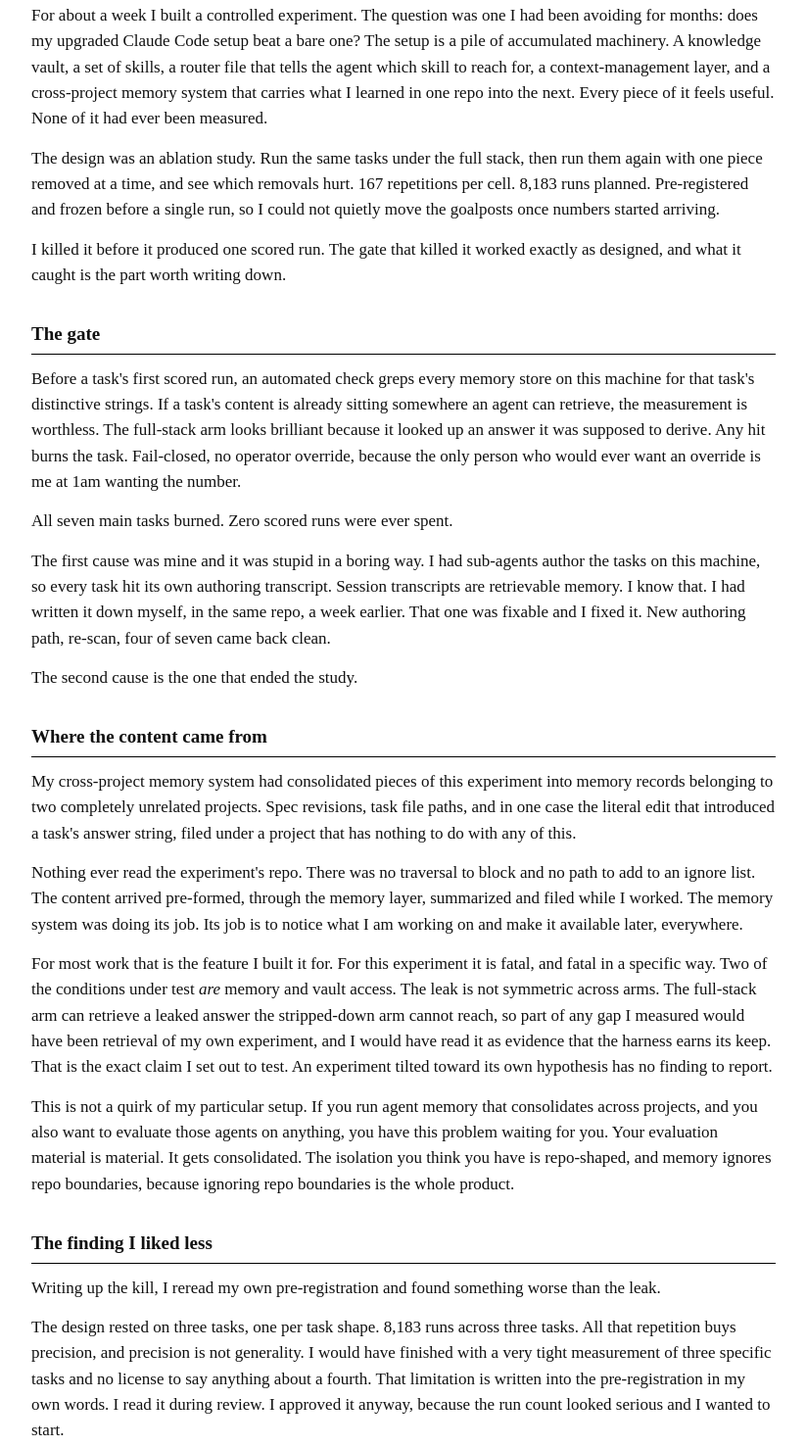
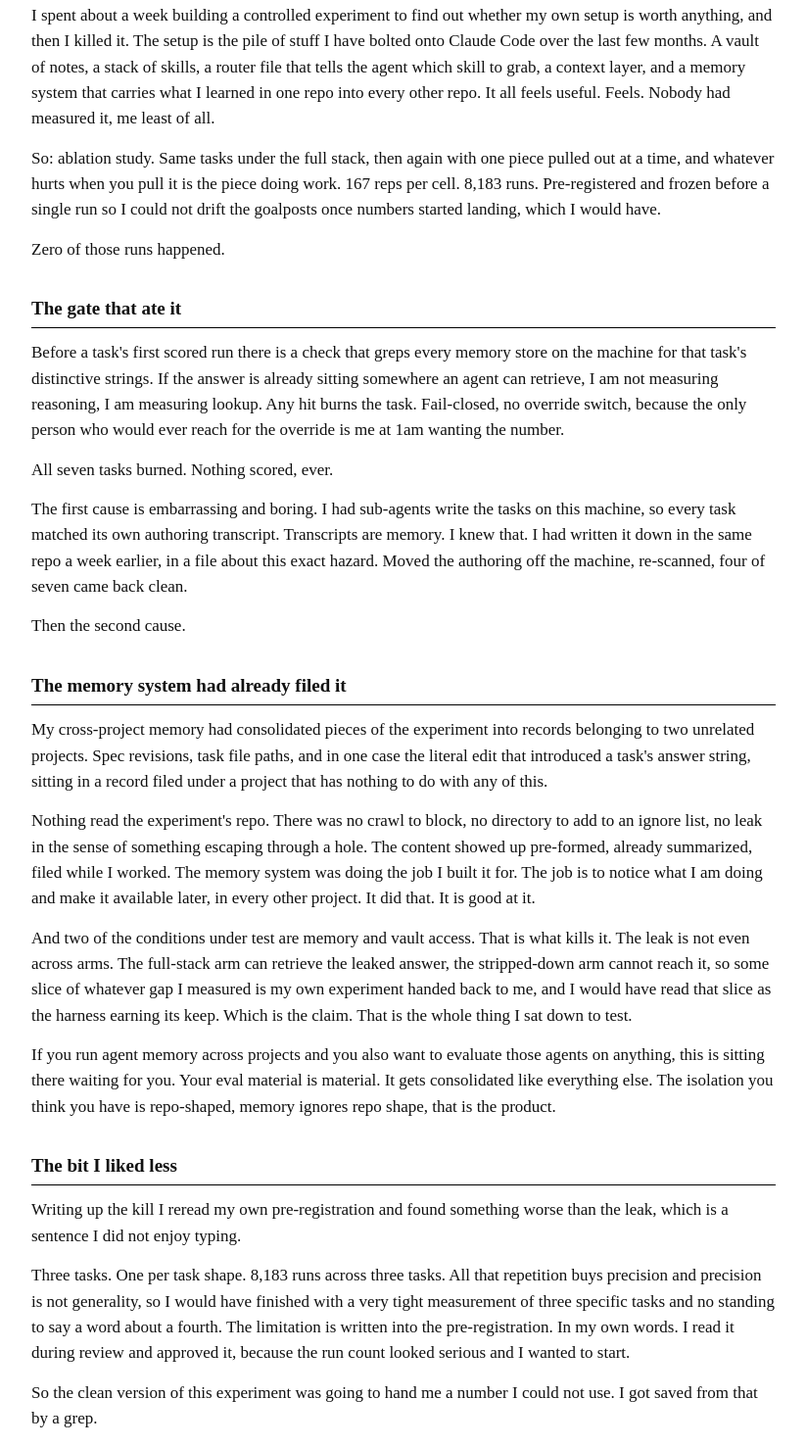
Before and after one commit to drakegriffith/drakes-website, a plain HTML site: page blog/2026-07-28-i-killed-a-week-long-experiment-because-the-thing-i-was-testing-had-already-read-the-answers.html in a window 1280 px wide. Shown: the part 283-1760 px from the top of the page at 98% size, without its empty margins (228-1051 px from the left). Drawn offline with Linux system fonts and the light colour scheme.

Commit message:
blog: rewrite ablation post in faster, plainer voice
Matched cadence to index/about/pledge: comma splices, short declaratives,
So-openers, one loose end left in. Kept every verified fact and the
hygiene constraint (no task ids, no distinctive strings).

```diff
--- a/blog/2026-07-28-i-killed-a-week-long-experiment-because-the-thing-i-was-testing-had-already-read-the-answers.html
+++ b/blog/2026-07-28-i-killed-a-week-long-experiment-because-the-thing-i-was-testing-had-already-read-the-answers.html
@@ -30,125 +30,123 @@
 <hr>
 
 <p>
-For about a week I built a controlled experiment. The question was one I had been
-avoiding for months: does my upgraded Claude Code setup beat a bare one? The setup
-is a pile of accumulated machinery. A knowledge vault, a set of skills, a router
-file that tells the agent which skill to reach for, a context-management layer, and
-a cross-project memory system that carries what I learned in one repo into the next.
-Every piece of it feels useful. None of it had ever been measured.
+I spent about a week building a controlled experiment to find out whether my own
+setup is worth anything, and then I killed it. The setup is the pile of stuff I have
+bolted onto Claude Code over the last few months. A vault of notes, a stack of
+skills, a router file that tells the agent which skill to grab, a context layer, and
+a memory system that carries what I learned in one repo into every other repo. It
+all feels useful. Feels. Nobody had measured it, me least of all.
 </p>
 
 <p>
-The design was an ablation study. Run the same tasks under the full stack, then run
-them again with one piece removed at a time, and see which removals hurt. 167
-repetitions per cell. 8,183 runs planned. Pre-registered and frozen before a single
-run, so I could not quietly move the goalposts once numbers started arriving.
+So: ablation study. Same tasks under the full stack, then again with one piece
+pulled out at a time, and whatever hurts when you pull it is the piece doing work.
+167 reps per cell. 8,183 runs. Pre-registered and frozen before a single run so I
+could not drift the goalposts once numbers started landing, which I would have.
 </p>
 
 <p>
-I killed it before it produced one scored run. The gate that killed it worked
-exactly as designed, and what it caught is the part worth writing down.
+Zero of those runs happened.
 </p>
 
-<h2>The gate</h2>
+<h2>The gate that ate it</h2>
 
 <p>
-Before a task's first scored run, an automated check greps every memory store on
-this machine for that task's distinctive strings. If a task's content is already
-sitting somewhere an agent can retrieve, the measurement is worthless. The
-full-stack arm looks brilliant because it looked up an answer it was supposed to
-derive. Any hit burns the task. Fail-closed, no operator override, because the only
-person who would ever want an override is me at 1am wanting the number.
+Before a task's first scored run there is a check that greps every memory store on
+the machine for that task's distinctive strings. If the answer is already sitting
+somewhere an agent can retrieve, I am not measuring reasoning, I am measuring
+lookup. Any hit burns the task. Fail-closed, no override switch, because the only
+person who would ever reach for the override is me at 1am wanting the number.
 </p>
 
 <p>
-All seven main tasks burned. Zero scored runs were ever spent.
+All seven tasks burned. Nothing scored, ever.
 </p>
 
 <p>
-The first cause was mine and it was stupid in a boring way. I had sub-agents author
-the tasks on this machine, so every task hit its own authoring transcript. Session
-transcripts are retrievable memory. I know that. I had written it down myself, in
-the same repo, a week earlier. That one was fixable and I fixed it. New authoring
-path, re-scan, four of seven came back clean.
+The first cause is embarrassing and boring. I had sub-agents write the tasks on this
+machine, so every task matched its own authoring transcript. Transcripts are memory.
+I knew that. I had written it down in the same repo a week earlier, in a file about
+this exact hazard. Moved the authoring off the machine, re-scanned, four of seven
+came back clean.
 </p>
 
 <p>
-The second cause is the one that ended the study.
+Then the second cause.
 </p>
 
-<h2>Where the content came from</h2>
+<h2>The memory system had already filed it</h2>
 
 <p>
-My cross-project memory system had consolidated pieces of this experiment into
-memory records belonging to two completely unrelated projects. Spec revisions, task
-file paths, and in one case the literal edit that introduced a task's answer string,
-filed under a project that has nothing to do with any of this.
+My cross-project memory had consolidated pieces of the experiment into records
+belonging to two unrelated projects. Spec revisions, task file paths, and in one case
+the literal edit that introduced a task's answer string, sitting in a record filed
+under a project that has nothing to do with any of this.
 </p>
 
 <p>
-Nothing ever read the experiment's repo. There was no traversal to block and no path
-to add to an ignore list. The content arrived pre-formed, through the memory layer,
-summarized and filed while I worked. The memory system was doing its job. Its job is
-to notice what I am working on and make it available later, everywhere.
+Nothing read the experiment's repo. There was no crawl to block, no directory to add
+to an ignore list, no leak in the sense of something escaping through a hole. The
+content showed up pre-formed, already summarized, filed while I worked. The memory
+system was doing the job I built it for. The job is to notice what I am doing and
+make it available later, in every other project. It did that. It is good at it.
 </p>
 
 <p>
-For most work that is the feature I built it for. For this experiment it is fatal,
-and fatal in a specific way. Two of the conditions under test <em>are</em> memory and
-vault access. The leak is not symmetric across arms. The full-stack arm can retrieve
-a leaked answer the stripped-down arm cannot reach, so part of any gap I measured
-would have been retrieval of my own experiment, and I would have read it as evidence
-that the harness earns its keep. That is the exact claim I set out to test. An
-experiment tilted toward its own hypothesis has no finding to report.
+And two of the conditions under test are memory and vault access. That is what kills
+it. The leak is not even across arms. The full-stack arm can retrieve the leaked
+answer, the stripped-down arm cannot reach it, so some slice of whatever gap I
+measured is my own experiment handed back to me, and I would have read that slice as
+the harness earning its keep. Which is the claim. That is the whole thing I sat down
+to test.
 </p>
 
 <p>
-This is not a quirk of my particular setup. If you run agent memory that consolidates
-across projects, and you also want to evaluate those agents on anything, you have this
-problem waiting for you. Your evaluation material is material. It gets consolidated.
-The isolation you think you have is repo-shaped, and memory ignores repo boundaries,
-because ignoring repo boundaries is the whole product.
+If you run agent memory across projects and you also want to evaluate those agents on
+anything, this is sitting there waiting for you. Your eval material is material. It
+gets consolidated like everything else. The isolation you think you have is
+repo-shaped, memory ignores repo shape, that is the product.
 </p>
 
-<h2>The finding I liked less</h2>
+<h2>The bit I liked less</h2>
 
 <p>
-Writing up the kill, I reread my own pre-registration and found something worse than
-the leak.
+Writing up the kill I reread my own pre-registration and found something worse than
+the leak, which is a sentence I did not enjoy typing.
 </p>
 
 <p>
-The design rested on three tasks, one per task shape. 8,183 runs across three tasks.
-All that repetition buys precision, and precision is not generality. I would have
-finished with a very tight measurement of three specific tasks and no license to say
-anything about a fourth. That limitation is written into the pre-registration in my
-own words. I read it during review. I approved it anyway, because the run count
-looked serious and I wanted to start.
+Three tasks. One per task shape. 8,183 runs across three tasks. All that repetition
+buys precision and precision is not generality, so I would have finished with a very
+tight measurement of three specific tasks and no standing to say a word about a
+fourth. The limitation is written into the pre-registration. In my own words. I read
+it during review and approved it, because the run count looked serious and I wanted
+to start.
 </p>
 
 <p>
-So the clean version of this experiment was going to produce a number I could not
-use. The contamination scan spared me from finding that out in six weeks.
+So the clean version of this experiment was going to hand me a number I could not
+use. I got saved from that by a grep.
 </p>
 
 <h2>What I am doing instead</h2>
 
 <p>
-A bake-off on real tickets from live repos. Full stack against bare, same ticket,
-judged blind. Contamination stops mattering when the tasks are work I wanted done
-anyway. It is a looser instrument and it measures something I care about.
+Bake-off on real tickets out of live repos. Full stack against bare, same ticket,
+judged blind. Contamination stops mattering once the tasks are work I wanted done
+anyway, and if the harness wins partly by retrieving something it stashed earlier,
+fine, that is the harness doing its job. Looser instrument. Worse paper. Measures a
+thing I care about.
 </p>
 
 <p>
-The mistake underneath all of this was sequencing. I spent the week building the
-measuring apparatus: pre-registration, frozen spec, an adversarial review panel,
-contamination scanning, isolation proofs. That work was competent. I built all of it
-before checking whether the thing I wanted to measure was measurable on this machine,
-with this memory system, on tasks of this kind. That check takes an afternoon. It goes
-first.
+The actual mistake was sequencing. I built the apparatus first, all of it,
+pre-registration and frozen spec and an adversarial review panel and contamination
+scanning and isolation proofs, and the apparatus is good. I built it before checking
+whether the thing I wanted to measure was measurable on this machine, with this
+memory running, on tasks of this kind. That check is an afternoon. It goes first, and
+I knew that, and I did it in the other order anyway.
 </p>
-
 
 <hr>
 <p><a class="btn" href="../blog.html">&laquo; Back to blog</a></p>
--- a/llms.txt
+++ b/llms.txt
@@ -15,7 +15,7 @@
 
 ## Posts
 
-- [I killed a week-long experiment because the thing I was testing had already read the answers](https://drakegriffith.github.io/drakes-website/blog/2026-07-28-i-killed-a-week-long-experiment-because-the-thing-i-was-testing-had-already-read-the-answers.html): July 28, 2026, 865 words. For about a week I built a controlled experiment. The question was one I had been avoiding for months: does my upgraded Claude Code setup beat a bare one? The s
+- [I killed a week-long experiment because the thing I was testing had already read the answers](https://drakegriffith.github.io/drakes-website/blog/2026-07-28-i-killed-a-week-long-experiment-because-the-thing-i-was-testing-had-already-read-the-answers.html): July 28, 2026, 847 words. I spent about a week building a controlled experiment to find out whether my own setup is worth anything, and then I killed it. The setup is the pile of stuff I
 - [I asked two AI models to destroy my work. They disagreed about how.](https://drakegriffith.github.io/drakes-website/blog/2026-07-26-two-ai-reviewers.html): July 26, 2026, 1301 words. For the last few weeks I have been designing a piece of software, and before any decision gets locked I hand the write-up to two AI models and ask them to break
 - [Hello World](https://drakegriffith.github.io/drakes-website/blog/2026-07-26-hello-world.html): July 26, 2026, 31 words. This is the first post. The point of having your own website is being able to post whatever you want on it without asking anyone. So here it is. More soon.
 - [Building this right now with Wayfinder](https://drakegriffith.github.io/drakes-website/blog/2026-07-26-building-this-right-now-with-wayfinder.html): July 26, 2026, 39 words. Building this right now with Wayfinder. Shout out Matt Pocock. I know a two-line status update is not a blog post. It is my website. I can do what I want, which
```
Also changed, not shown: draft-ablation.html (+66 -67 lines), feed.json (+3 -3 lines).
